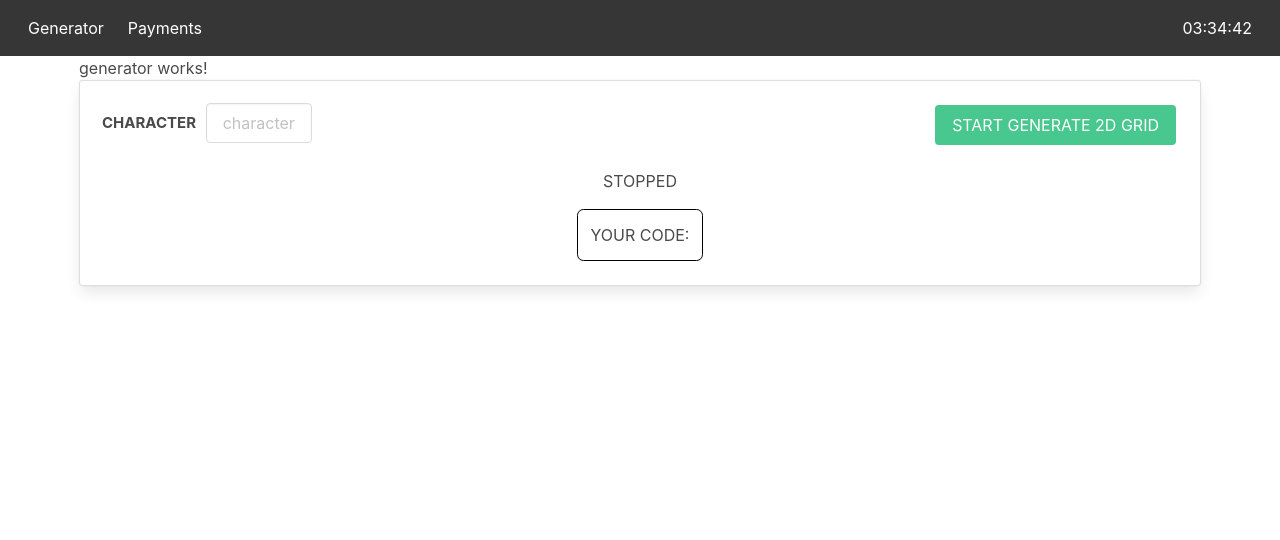
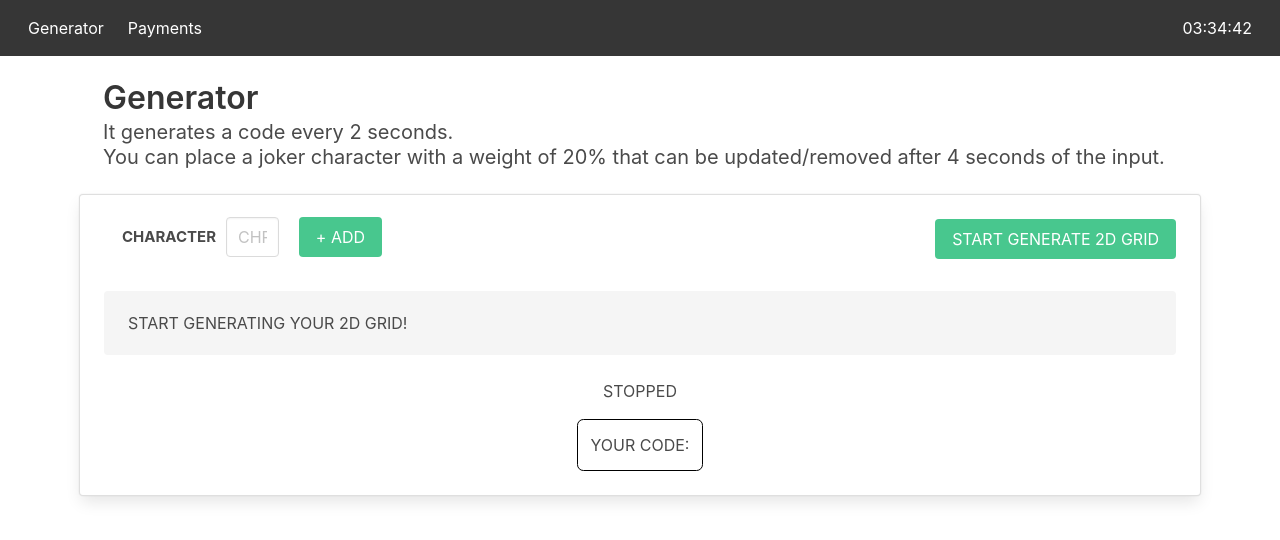
Before and after one commit to marcocspereira/altar, an Angular app: page /generator in a window 1280 px wide. Shown: the top 540 px of the page. Built offline with nearby package versions, Linux system fonts and the light colour scheme.

Commit message:
Implemented form to handle joker char selection with proper validation in Generator page component, with some feedback to the user, such error  messages and warnings.

```diff
--- a/src/app/pages/generator/generator.component.css
+++ b/src/app/pages/generator/generator.component.css
@@ -32,3 +32,7 @@
   width: 20%;
   text-align: center;
 }
+
+.notification {
+  margin-top: 20px;
+}
--- a/src/app/pages/generator/generator.component.html
+++ b/src/app/pages/generator/generator.component.html
@@ -1,16 +1,34 @@
-<p>generator works!</p>
+<section class="hero is-small">
+  <div class="hero-body">
+    <p class="title">Generator</p>
+    <p class="subtitle">
+      It generates a code every 2 seconds. <br />You can place a joker character
+      with a weight of 20% that can be updated/removed after 4 seconds of the
+      input.
+    </p>
+  </div>
+</section>
 
 <div class="card">
   <div class="card-content">
     <div class="content">
       <div class="columns">
         <div class="column is-half left-column">
-          <span class="input-box-label">CHARACTER</span>
-          <input
-            class="input is-normal input-box"
-            type="text"
-            placeholder="character"
-          />
+          <form [formGroup]="jokerForm" (submit)="addJokerChar()">
+            <app-altar-input
+              formControlName="jokerChar"
+              [label]="'character'"
+              [placeholder]="'chr'"
+            ></app-altar-input>
+
+            <button
+              class="button is-success add-button"
+              type="submit"
+              id="jokerSubmitButton"
+            >
+              + ADD
+            </button>
+          </form>
         </div>
         <div class="column is-half right-column">
           <button
@@ -34,8 +52,14 @@
           {{ char }}
         </div>
       </div>
+      <div class="notification" *ngIf="!matrixChars">
+        START GENERATING YOUR 2D GRID!
+      </div>
 
       <app-code-box class="code-box" [status]="status">{{ code }}</app-code-box>
+      <div class="notification is-danger" *ngIf="errorMessages?.length > 0">
+        <p *ngFor="let errorMessage of errorMessages">- {{ errorMessage }}</p>
+      </div>
     </div>
   </div>
 </div>
--- a/src/app/pages/generator/generator.component.ts
+++ b/src/app/pages/generator/generator.component.ts
@@ -1,5 +1,7 @@
 import { Component, OnDestroy } from '@angular/core';
-import { interval, Subscription } from 'rxjs';
+import { FormControl, FormGroup, Validators } from '@angular/forms';
+import { Subscription } from 'rxjs';
+import { PatternValidators } from 'src/app/shared/altar-input/pattern-validators/pattern-validators';
 import { CodeManagerService } from 'src/app/shared/code-manager/code-manager.service';
 
 @Component({
@@ -13,10 +15,13 @@ export class GeneratorComponent implements OnDestroy {
   status: boolean;
   matrixWidth: number = 0;
   code: string;
+  jokerForm: FormGroup;
+  errorMessages: Array<string>;
 
   constructor(private _codeManager: CodeManagerService) {
     this._subscribeCodeGenerationStatus();
     this._subscribeMatrix();
+    this.jokerForm = this.createForm();
   }
 
   toggleStatus(): void {
@@ -26,6 +31,24 @@ export class GeneratorComponent implements OnDestroy {
 
   ngOnDestroy() {
     this._subscription.unsubscribe();
+  }
+
+  createForm() {
+    return new FormGroup({
+      jokerChar: new FormControl('', [
+        Validators.maxLength(1),
+        PatternValidators.alphabetical,
+      ]),
+    });
+  }
+
+  addJokerChar(): void {
+    const isInvalidForm = this._manageFormInvalidity();
+    if (isInvalidForm) {
+      return;
+    }
+    this._codeManager.jokerCharacter = this.jokerForm.controls.jokerChar.value;
+    this._disableAddButton();
   }
 
   private _subscribeMatrix(): void {
@@ -46,6 +69,25 @@ export class GeneratorComponent implements OnDestroy {
     );
   }
 
+  private _manageFormInvalidity(): boolean {
+    this.errorMessages = [];
+
+    if (this.jokerForm.controls.jokerChar.hasError('maxlength')) {
+      this.errorMessages.push('Only 1 char at time is allowed');
+    }
+    if (this.jokerForm.controls.jokerChar.hasError('invalidAlphabetical')) {
+      this.errorMessages.push('Only a-z chars are allowed');
+    }
+    return this.errorMessages.length > 0 ? true : false;
+  }
+
+  private _disableAddButton(): void {
+    document.getElementById('jokerSubmitButton')['disabled'] = true;
+    setTimeout(function () {
+      document.getElementById('jokerSubmitButton')['disabled'] = false;
+    }, 5000);
+  }
+
   OnDestroy(): void {
     this._subscription.unsubscribe();
   }
--- a/src/styles.css
+++ b/src/styles.css
@@ -1 +1,4 @@
 /* You can add global styles to this file, and also import other style files */
+.add-button {
+  margin-left: 20px;
+}
```
Also changed, not shown: src/app/pages/generator/generator.module.ts (+9 -1 lines).
